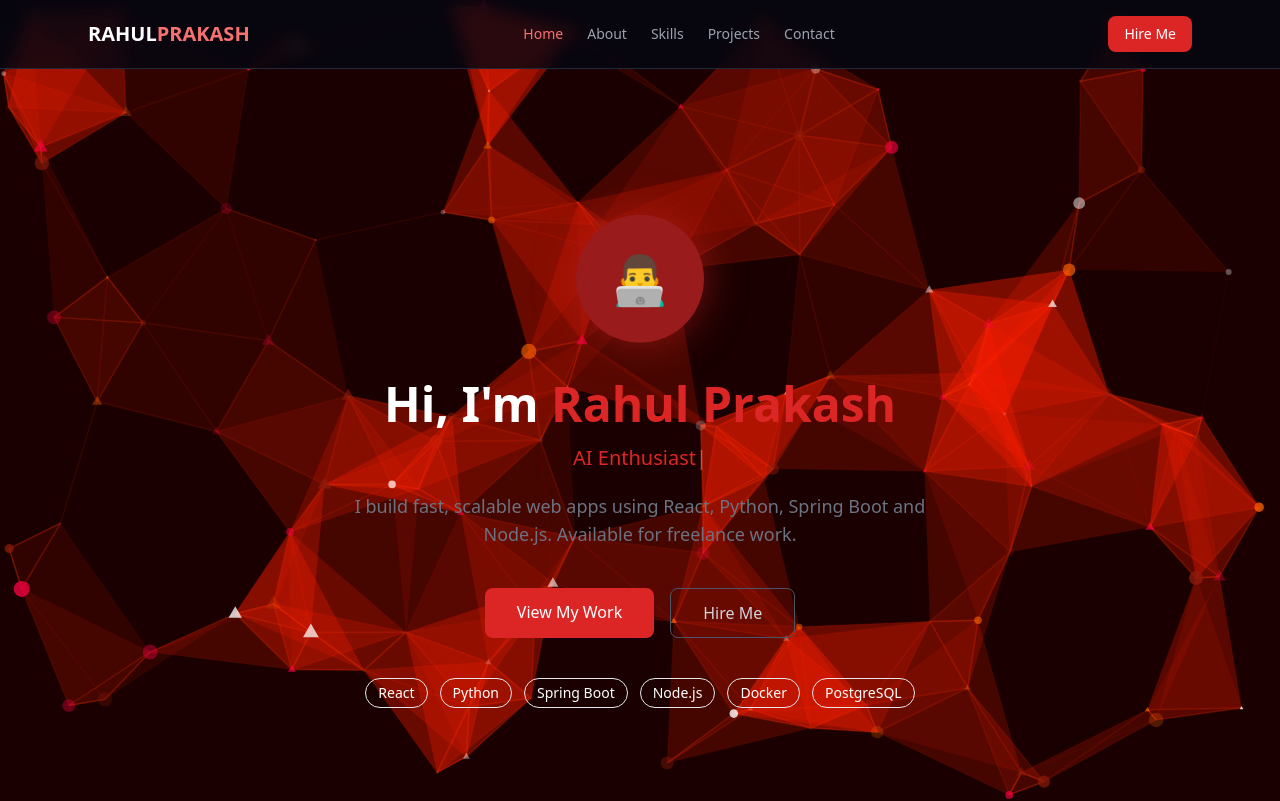
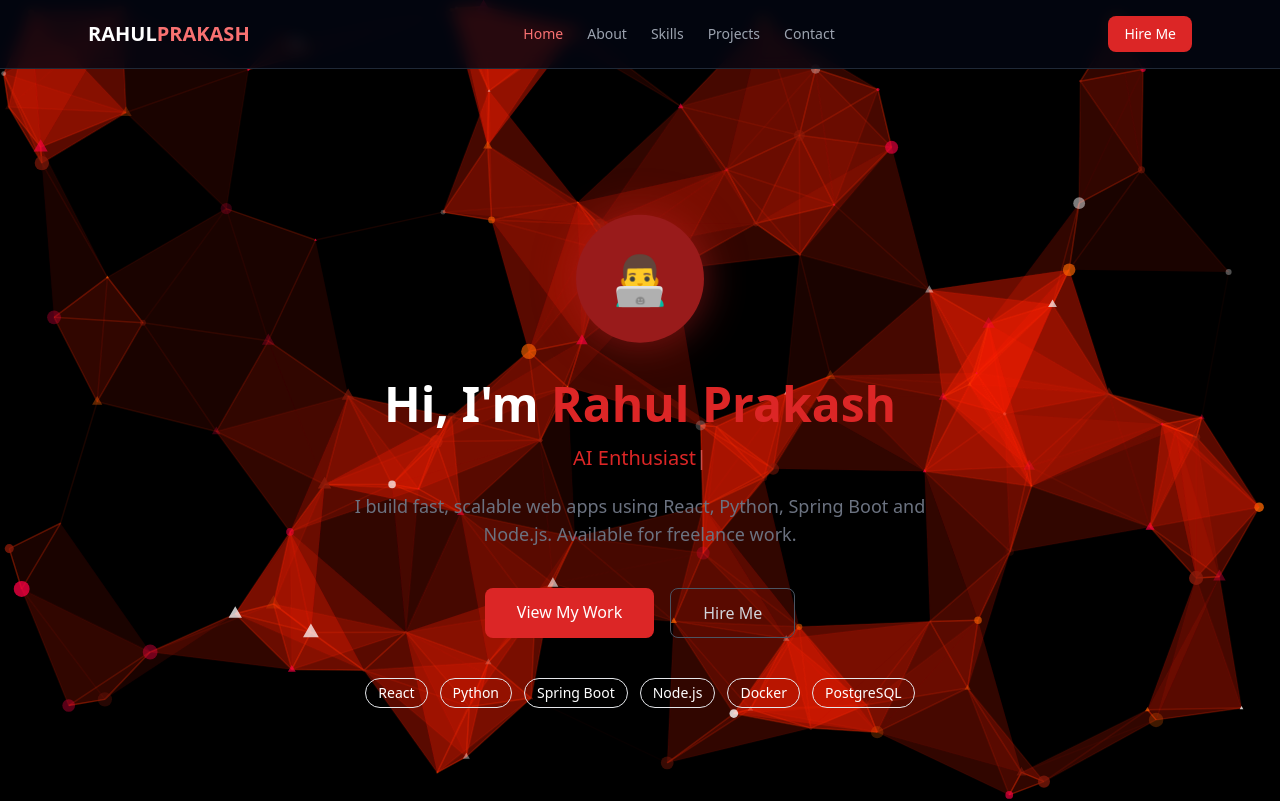
Before and after one commit to Rahul0626708/ai-portfolio, a React (Vite) app in the folder frontend/: page / in a window 1280 px wide. Shown: the top 801 px of the page. Built offline with nearby package versions, Linux system fonts and the light colour scheme.

Commit message:
Change background to black

```diff
--- a/frontend/src/App.tsx
+++ b/frontend/src/App.tsx
@@ -13,7 +13,7 @@
 function App() {
   return (
     <BrowserRouter>
-      <div className="min-h-screen bg-darkred-950 text-white">
+      <div className="min-h-screen bg-black text-white">
         <Navbar />
         <main>
           <Suspense fallback={
--- a/frontend/src/index.css
+++ b/frontend/src/index.css
@@ -2,5 +2,5 @@
 @tailwind components;
 @tailwind utilities;
 body {
-  background-color: #1a0000;
+  background-color: #000000;
 }
```
